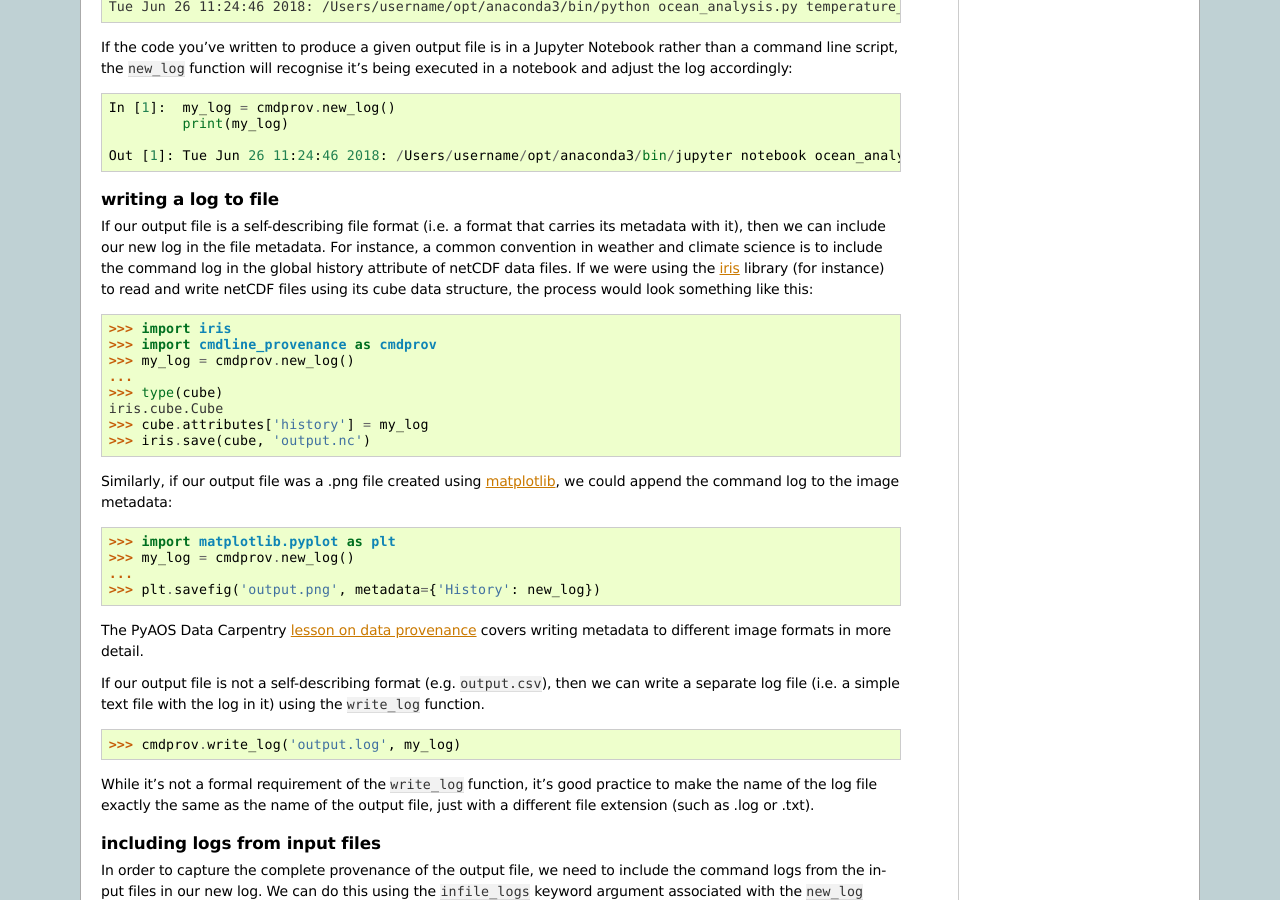
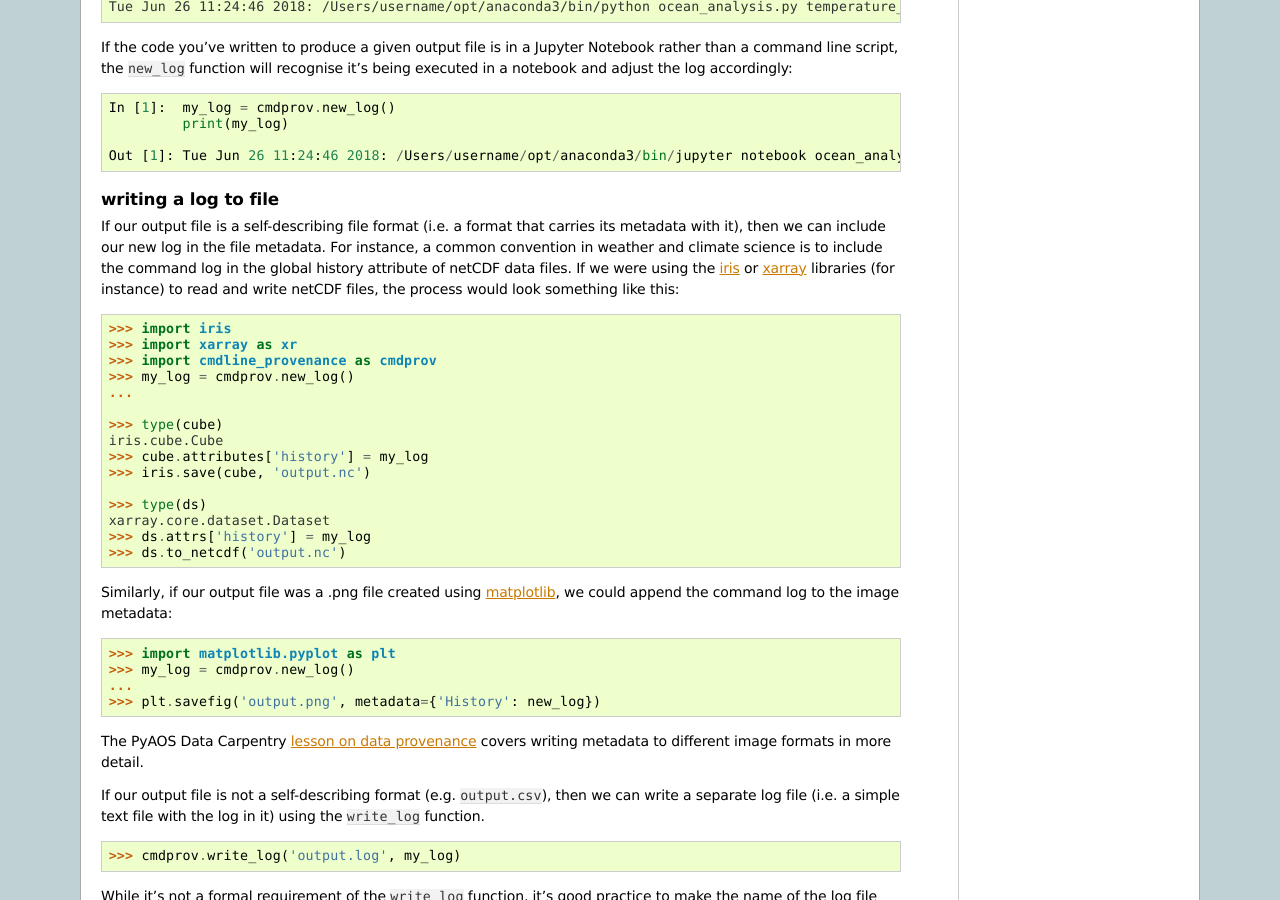
Before and after one commit to DamienIrving/cmdline_provenance, a Sphinx documentation site: the page built from docs/index.rst, in a window 1280 px wide and 900 px high, scrolled down 1158 px. Built offline with Sphinx 7.4.7, drawn with Linux system fonts in a browser that asks for light colours.

Commit message:
Update index.rst

```diff
--- a/docs/index.rst
+++ b/docs/index.rst
@@ -111,20 +111,28 @@ If our output file is a self-describing file format (i.e. a format that carries
 then we can include our new log in the file metadata.
 For instance, a common convention in weather and climate science is to include the command log
 in the global history attribute of netCDF data files.
-If we were using the `iris <https://scitools.org.uk/iris/docs/latest/>`_ library (for instance)
-to read and write netCDF files using its cube data structure,
+If we were using the `iris <https://scitools.org.uk/iris/docs/latest/>`_
+or `xarray <http://xarray.pydata.org/en/stable/>`_ libraries (for instance)
+to read and write netCDF files,
 the process would look something like this:
 
 .. code-block:: python
 
    >>> import iris
+   >>> import xarray as xr
    >>> import cmdline_provenance as cmdprov
    >>> my_log = cmdprov.new_log()
    ...
+
    >>> type(cube)
    iris.cube.Cube
    >>> cube.attributes['history'] = my_log
    >>> iris.save(cube, 'output.nc')
+
+   >>> type(ds)
+   xarray.core.dataset.Dataset
+   >>> ds.attrs['history'] = my_log
+   >>> ds.to_netcdf('output.nc')
 
 Similarly, if our output file was a .png file created using
 `matplotlib <https://matplotlib.org/>`_,
```
